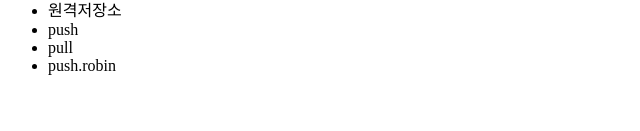
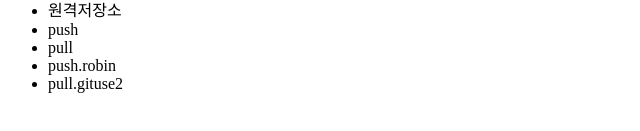
Before and after one commit to ssugar98/githubtest, a plain HTML site: page index.html in a window 1280 px wide. Shown: the part 207-338 px from the top of the page, 0-640 px from the left. Drawn offline with Linux system fonts and the light colour scheme.

Commit message:
pull gituser2

```diff
--- a/index.html
+++ b/index.html
@@ -20,6 +20,7 @@
 	<li>push</li>
 	<li>pull</li>
 	<li>push.robin</li>
+	<li>pull.gituse2</li>
 </ul>
 </body>
 </html>
```
